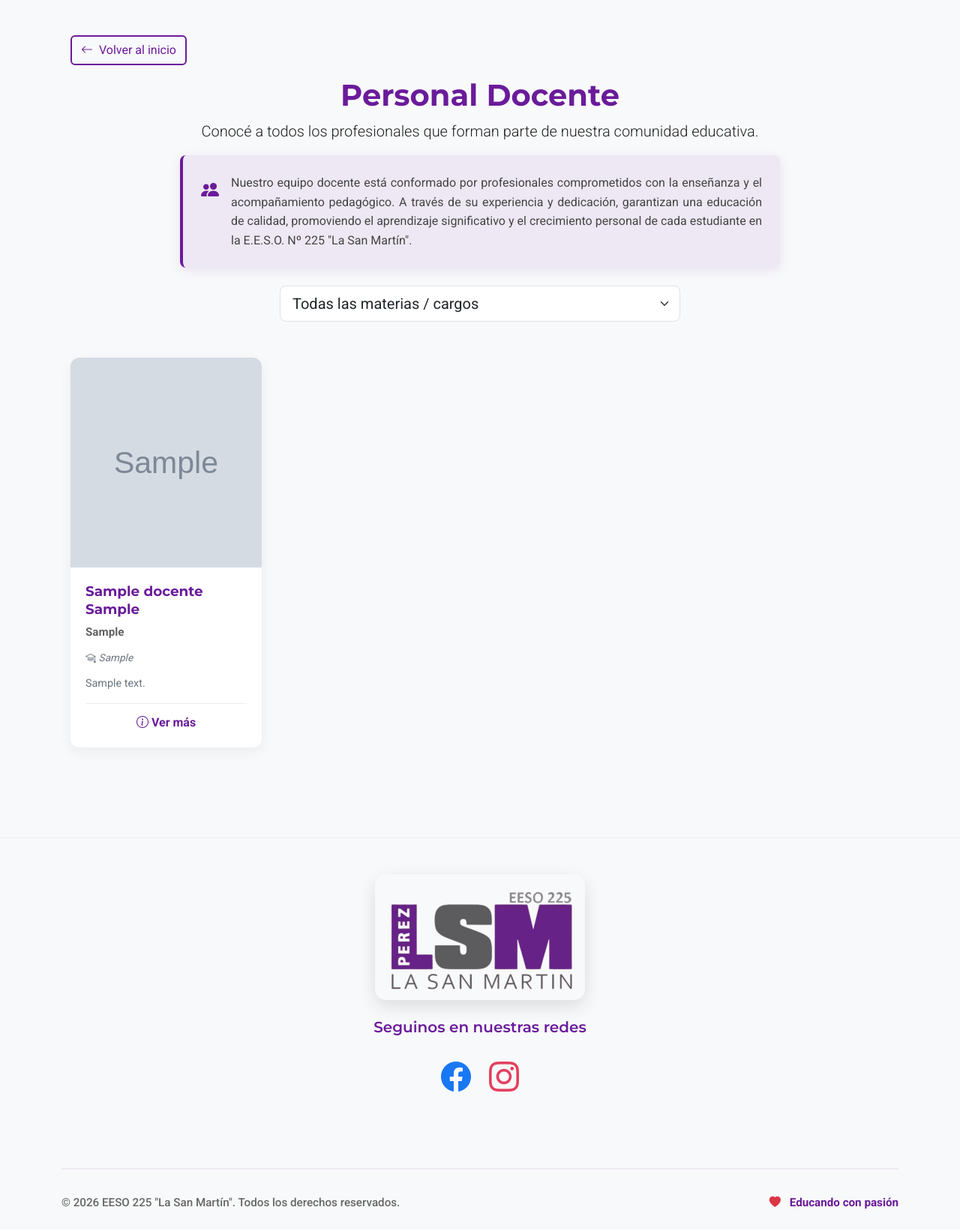
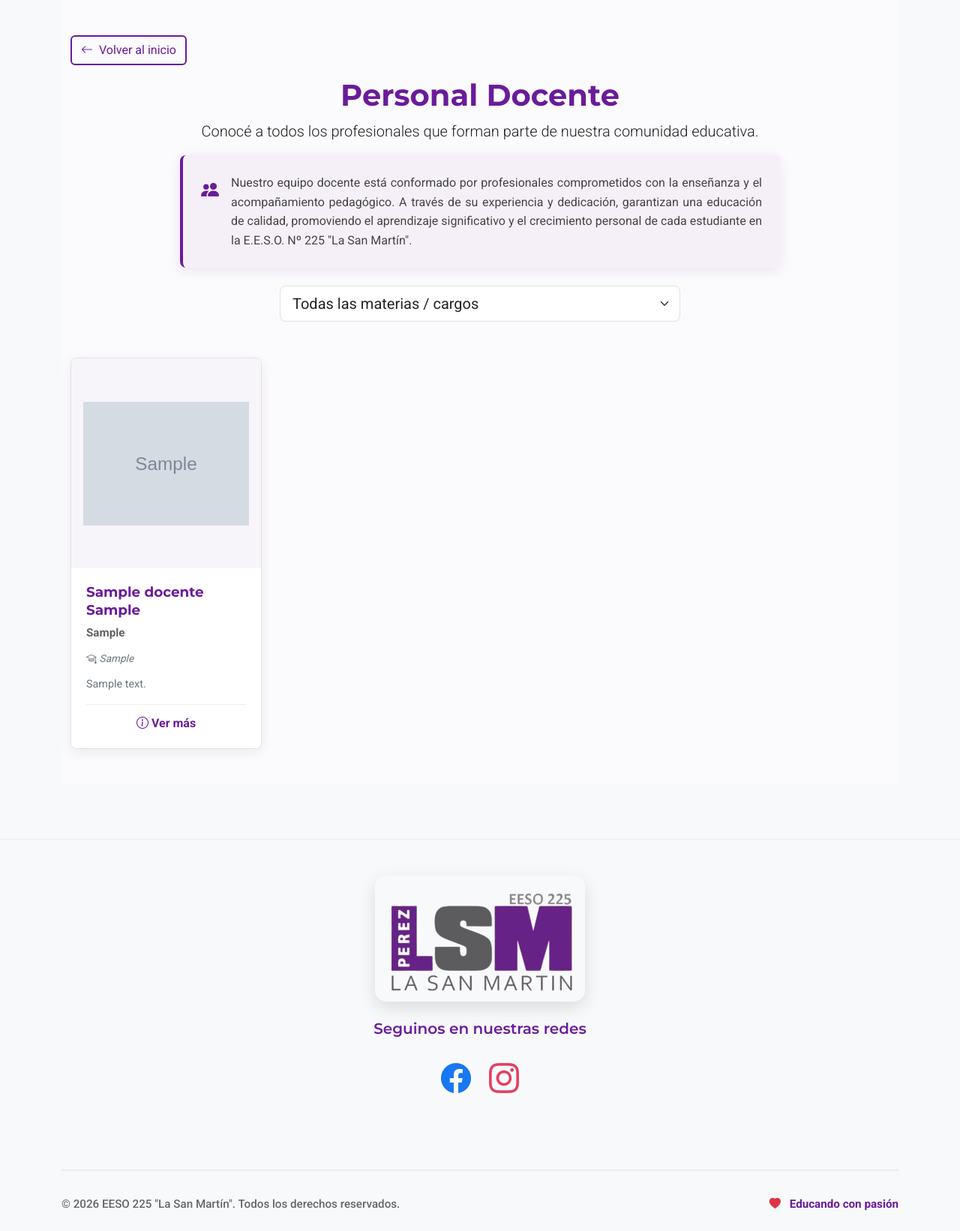
Before and after one commit to CristobalHenriquez/escuela-san-martin-app, a PHP site: page /Proyecto/personal.php in a window 1280 px wide. Shown: the part 99-1741 px from the top of the page at 75% size. Before the commit the page ends 1712 px from the top, so only its background shows below. Run offline with PHP 8.4, Linux system fonts and the light colour scheme; tables that the repository leaves empty hold one stand-in row (values such as "Sample post"); grey boxes marked "Sample" are stand-in pictures; some libraries are stand-ins or nearby versions.

Commit message:
Improve teacher profile photo presentation

```diff
--- /dev/null
+++ b/assets/css/personal.css
@@ -0,0 +1,20 @@
+/* Presentacion uniforme para perfiles docentes. */
+#personal-docente { background: #fbfafc; }
+#personal-docente .section-header h1 { letter-spacing: 0; }
+#personal-docente .info-box { background: #f5f0f8 !important; border-radius: 8px !important; }
+#personal-docente .team-card { border: 1px solid #e6e0ea; border-radius: 8px; box-shadow: 0 5px 16px rgba(49, 35, 58, .07); }
+#personal-docente .team-card:hover { transform: translateY(-4px); box-shadow: 0 12px 24px rgba(106, 27, 154, .14); }
+#personal-docente .team-card-img { height: 280px; padding: 1rem; background: #f7f5fa; }
+#personal-docente .team-card-img img { width: 100%; height: 100%; object-fit: contain; object-position: center; }
+#personal-docente .team-card:hover .team-card-img img { transform: scale(1.02); }
+#personal-docente .team-card-body { background: #fff; }
+#personal-docente .team-card-name { letter-spacing: 0; }
+#personal-docente .modal-content { border: 1px solid #e6e0ea; border-radius: 8px; overflow: hidden; }
+#personal-docente .modal-body > .row > .col-md-4 > img { width: 100%; max-height: 300px; object-fit: contain; object-position: center; padding: 1rem; border: 1px solid #e6e0ea; border-radius: 8px !important; background: #f7f5fa; }
+@media (max-width: 767.98px) {
+    #personal-docente .team-card-img { height: 245px; }
+    #personal-docente .modal-body { padding: 1rem !important; }
+}
+@media (prefers-reduced-motion: reduce) {
+    #personal-docente .team-card, #personal-docente .team-card-img img { transition: none !important; }
+}
--- a/personal.php
+++ b/personal.php
@@ -5,6 +5,8 @@ require_once __DIR__ . '/config/database.php';
 $page_title = ESCUELA_NOMBRE_CORTO . ' - Personal Docente';
 $page_description = 'Conocé a todo nuestro equipo docente';
 require_once __DIR__ . '/header.php';
+
+?><link rel="stylesheet" href="assets/css/personal.css"><?php
 
 // Función helper para truncar texto
 if (!function_exists('truncarTexto')) {
@@ -154,7 +156,7 @@ $materias = $materiasStmt->fetch_all(MYSQLI_ASSOC);
                     <div class="team-card h-100" data-bs-toggle="modal" data-bs-target="#modalPersonalFull<?= $miembro['id'] ?>" role="button">
                         <div class="team-card-img">
                             <img src="<?= !empty($miembro['foto']) ? htmlspecialchars($miembro['foto']) : 'uploads/personal/Default_Profes.png' ?>"
-                                 class="img-fluid"
+                                class="img-fluid team-profile-photo"
                                  alt="Foto de <?= htmlspecialchars($miembro['nombre']) ?> <?= htmlspecialchars($miembro['apellido']) ?>">
                         </div>
 
@@ -191,7 +193,7 @@ $materias = $materiasStmt->fetch_all(MYSQLI_ASSOC);
                             <div class="row">
                                 <div class="col-md-4 text-center mb-4 mb-md-0">
                                     <img src="<?= !empty($miembro['foto']) ? htmlspecialchars($miembro['foto']) : 'uploads/personal/Default_Profes.png' ?>"
-                                         class="img-fluid rounded-3 shadow-sm mb-3"
+                                         class="img-fluid rounded-3 shadow-sm mb-3 team-profile-photo"
                                          alt="Foto de <?= htmlspecialchars($miembro['nombre']) ?> <?= htmlspecialchars($miembro['apellido']) ?>">
 
                                     <?php if (!empty($miembro['linkedin'])): ?>
```
